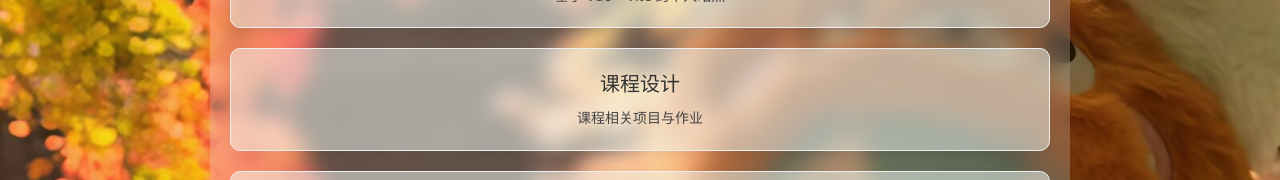
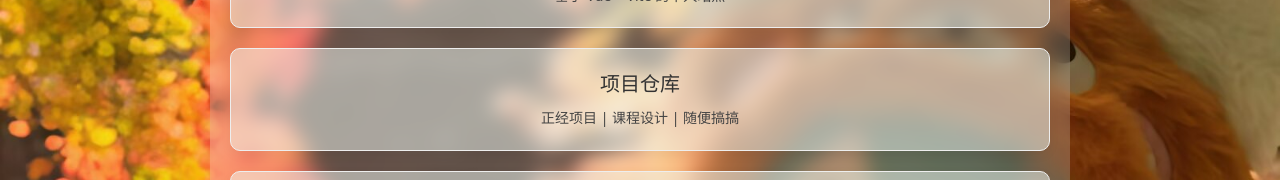
Before and after one commit to MINTPIPERAS/PIPERAS-BLOG, a Vue app: page /projects in a window 1280 px wide. Shown: the part 328-508 px from the top of the page. Built offline with nearby package versions, Linux system fonts and the light colour scheme; no server answers.

Commit message:
Update Projects.vue

```diff
--- a/src/pages/Projects.vue
+++ b/src/pages/Projects.vue
@@ -25,7 +25,7 @@ import GlassCard from '../components/GlassCard.vue';
 
 const projects = ref([
   { id: 1, name: '个人网站', desc: '基于 Vue + Vite 的个人站点', url: '/' },
-  { id: 2, name: '课程设计', desc: '课程相关项目与作业', url: 'https://github.com/MINTPIPERAS' },
+  { id: 2, name: '项目仓库', desc: '正经项目 | 课程设计 | 随便搞搞', url: 'https://github.com/MINTPIPERAS' },
   { id: 3, name: '业余分享', desc: 'Bilibili碎碎念', url: 'https://space.bilibili.com/1169823633?spm_id_from=333.1007.0.0' }
 ])
 </script>
```
